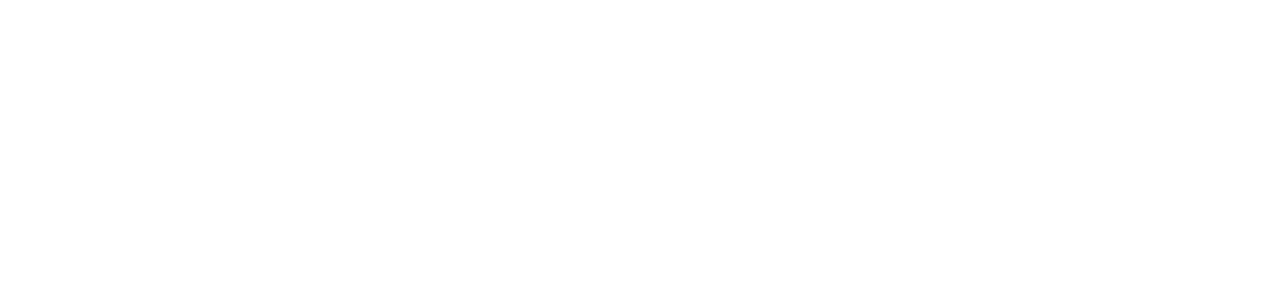
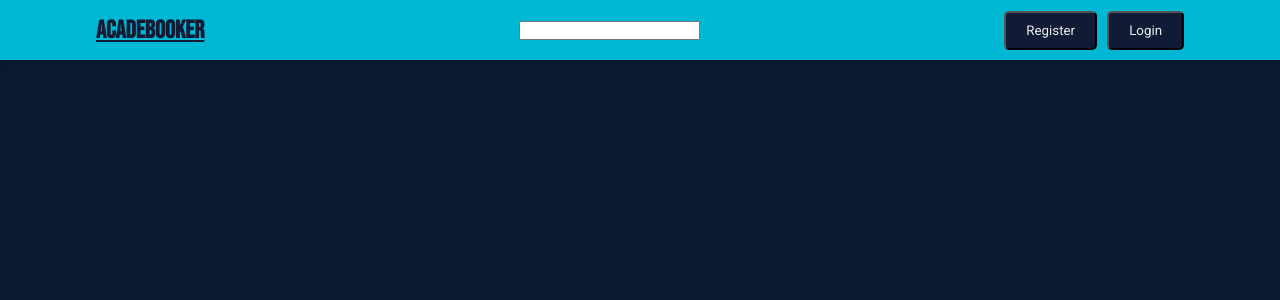
Before and after one commit to thenaijagamer/tutoring-booking, a React (Create React App) app in the folder client/: page / in a window 1280 px wide. Shown: the top 300 px of the page. Built offline with nearby package versions, Linux system fonts and the light colour scheme.

Commit message:
Add the header and button component to the design

```diff
--- a/client/package.json
+++ b/client/package.json
@@ -6,6 +6,7 @@
     "cra-template": "1.2.0",
     "react": "^18.2.0",
     "react-dom": "^18.2.0",
+    "react-router-dom": "^6.14.2",
     "react-scripts": "5.0.1",
     "sass": "^1.64.2"
   },
@@ -32,5 +33,8 @@
       "last 1 firefox version",
       "last 1 safari version"
     ]
+  },
+  "devDependencies": {
+    "@babel/plugin-proposal-private-property-in-object": "^7.21.11"
   }
 }
--- a/client/public/index.html
+++ b/client/public/index.html
@@ -3,10 +3,10 @@
   <head>
     <meta charset="utf-8" />
     <link rel="icon" href="%PUBLIC_URL%/calendar.svg" />
-    <!-- <link
+    <link
       href="https://fonts.googleapis.com/css2?family=Bebas+Neue&family=Roboto:wght@300;400;500;700&display=swap"
       rel="stylesheet"
-    /> -->
+    />
     <meta name="viewport" content="width=device-width, initial-scale=1" />
     <meta name="theme-color" content="#000000" />
     <meta
--- a/client/src/App.js
+++ b/client/src/App.js
@@ -1,5 +1,14 @@
+// import { Routes, Route } from "react-router-dom";
+import { BrowserRouter as Router } from "react-router-dom";
+
+import Header from "./components/header/header.component";
+
 function App() {
-  return <div className="App"></div>;
+  return (
+    <Router>
+      <Header />
+    </Router>
+  );
 }
 
 export default App;
--- a/client/src/_index.scss
+++ b/client/src/_index.scss
@@ -1,13 +1,50 @@
+*,
+*::after,
+*::before {
+  padding: 0;
+  margin: 0;
+  box-sizing: inherit;
+  // -webkit-tap-highlight-color: transparent;
+}
+
+html {
+  // equals to 1rem or 10px
+  font-size: 62.5%;
+
+  @include respond(tab-land) {
+    font-size: 56.25%;
+  }
+
+  @include respond(tab-port) {
+    font-size: 50%;
+  }
+
+  @include respond(big-desktop) {
+    font-size: 75%;
+  }
+}
 body {
-  margin: 0;
-  font-family: -apple-system, BlinkMacSystemFont, 'Segoe UI', 'Roboto', 'Oxygen',
-    'Ubuntu', 'Cantarell', 'Fira Sans', 'Droid Sans', 'Helvetica Neue',
-    sans-serif;
+  box-sizing: border-box;
+  @include body-font;
   -webkit-font-smoothing: antialiased;
   -moz-osx-font-smoothing: grayscale;
+  background-color: var(--primary-bg-color);
+  color: var(--text-color);
+
+  &::-webkit-scrollbar {
+    width: 8px;
+    height: 8px;
+    display: block;
+  }
+  &::-webkit-scrollbar-thumb {
+    background-color: #ccc;
+    border-radius: 4px;
+    &:hover {
+      background-color: #b3b3b3;
+      box-shadow: 0 0 2px 1px rgba(0, 0, 0, 0.2);
+    }
+    &:active {
+      background-color: #999999;
+    }
+  }
 }
-
-code {
-  font-family: source-code-pro, Menlo, Monaco, Consolas, 'Courier New',
-    monospace;
-}
--- /dev/null
+++ b/client/src/components/button/button.component.jsx
@@ -0,0 +1,5 @@
+const Button = ({ children, style }) => {
+  return <button className={`button ${style}`}>{children}</button>;
+};
+
+export default Button;
--- /dev/null
+++ b/client/src/components/button/button.style.scss
@@ -0,0 +1,12 @@
+.button {
+  font-family: inherit;
+  display: inline-block;
+  padding: 1rem 2rem;
+  background-color: var(--secondary-bg-color);
+  text-decoration: none;
+  border-radius: 5px;
+  // transition: background-color 0.3s ease;
+}
+.ml-button {
+  margin-left: 1rem;
+}
--- /dev/null
+++ b/client/src/components/header/header.component.jsx
@@ -0,0 +1,30 @@
+import { Link } from "react-router-dom";
+
+import Button from "../button/button.component";
+
+const Header = () => {
+  return (
+    <div className="header">
+      <div className="header__container" draggable>
+        <Link className="header__logo" to={"/"}>
+          AcadeBooker
+        </Link>
+        <input className="header__search" type="search" />
+        <div className="header__entry">
+          <Button className>
+            <Link className="header__register" to={"/register"}>
+              Register
+            </Link>
+          </Button>
+          <Button style={"ml-button"}>
+            <Link className="header__login" to={"/login"}>
+              Login
+            </Link>
+          </Button>
+        </div>
+      </div>
+    </div>
+  );
+};
+
+export default Header;
--- /dev/null
+++ b/client/src/components/header/header.style.scss
@@ -0,0 +1,39 @@
+.header {
+  background-color: var(--accent-color);
+  padding: 2rem 0;
+  box-shadow: 0 2px 4px rgba(0, 0, 0, 0.1);
+  height: 6rem;
+  z-index: 10;
+
+  &__container {
+    margin: 0 auto;
+    height: 100%;
+    width: 85%;
+    display: flex;
+    justify-content: space-between;
+    align-items: center;
+    // @include respond(phone) {
+    //   width: 90%;
+    // }
+  }
+
+  &__logo {
+    font-size: 2.5rem;
+    font-weight: 800;
+    margin-right: 1rem;
+    color: var(--secondary-bg-color);
+    @include heading-font;
+    // @include respond(phone) {
+    //   font-size: 1.6rem;
+    // }
+  }
+  &__entry {
+    display: flex;
+    align-items: center;
+  }
+  &__register,
+  &__login {
+    color: var(--text-color);
+    text-decoration: none;
+  }
+}
--- a/client/src/main.scss
+++ b/client/src/main.scss
@@ -5,12 +5,12 @@
 @import "./App";
 
 // COMPONENTS
-// @import "./components/header/header.styles";
+@import "./components/header/header.style";
 // @import "./components/search/search.styles";
 // @import "./components/filter/filter.styles";
 // @import "./components/card-container/card-container.styles";
 // @import "./components/card/card.styles";
-// @import "./components/button/button.styles";
+@import "./components/button/button.style";
 // @import "./components/datas/datas.styles";
 // @import "./components/detail/detail.styles";
 
```
Also changed, not shown: client/src/_App.scss (+9 -1 lines), client/src/components/welcome/welcome.component.jsx (added), client/src/components/welcome/welcome.style.scss (added), 1 other file (tests, documents, lock files or other folders).
